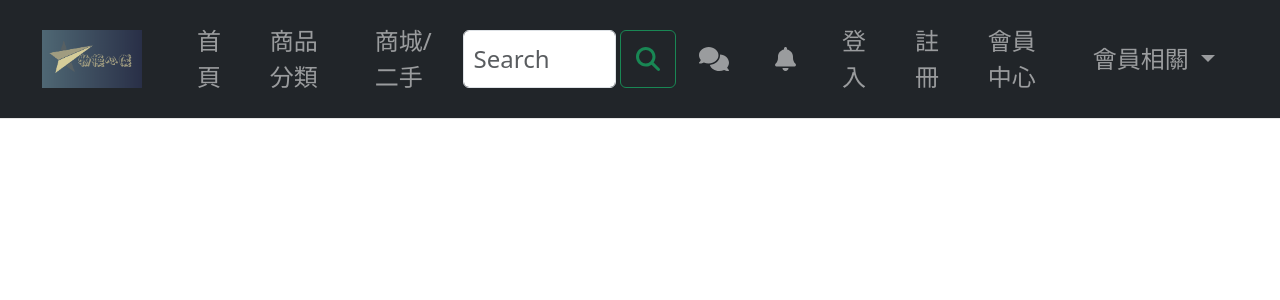
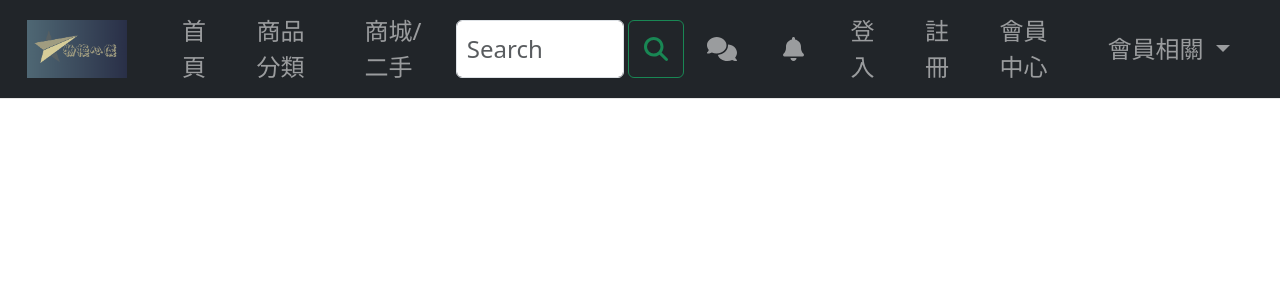
Before and after one commit to d847104/IspanFinalProject, a Vue app in the folder warashibeVue/: page / in a window 1280 px wide. Shown: the top 300 px of the page. Built offline with nearby package versions, Linux system fonts and the light colour scheme.

Commit message:
no message

```diff
--- a/warashibeVue/src/views/Navigation.vue
+++ b/warashibeVue/src/views/Navigation.vue
@@ -85,7 +85,7 @@ if (!user.value) {
 
 <style scoped>
 .navbar {
-padding: 15px 30px;
+padding: 5px 15px;
 background-color: #343a40;
 border-bottom: 1px solid #e7e7e7;
 font-size: 1.5rem;
```
